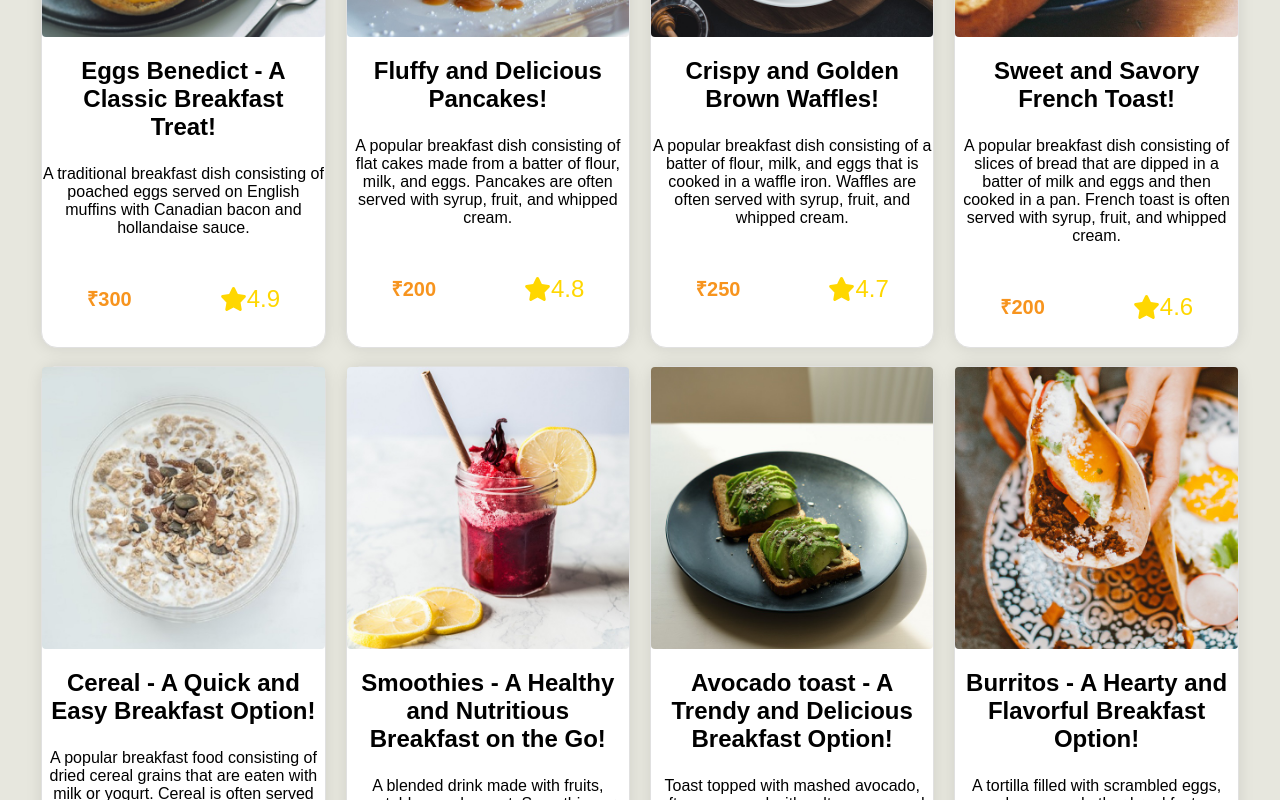
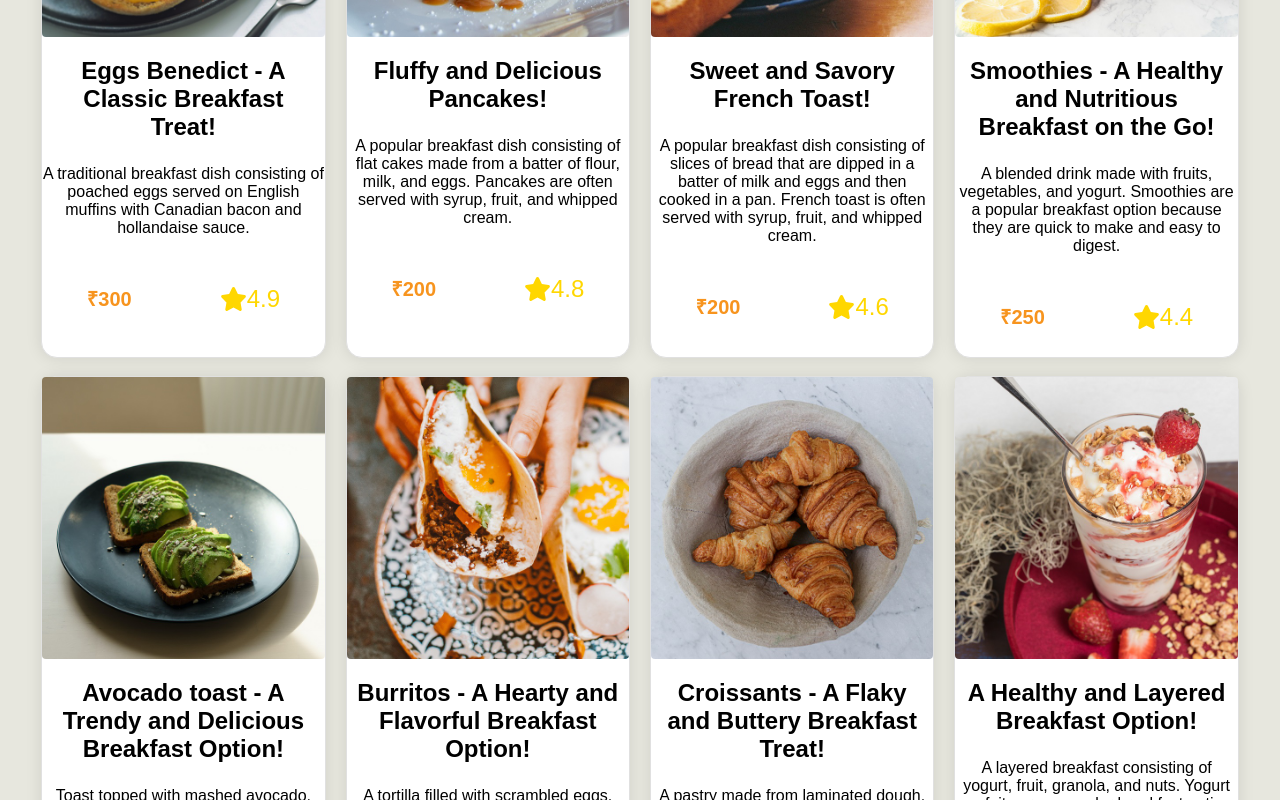
Before and after one commit to rayan25nov/restaurant-client, a React (Vite) app: page /allmeals in a window 1280 px wide. Shown: the part 1560-2360 px from the top of the page. Built offline with nearby package versions, Linux system fonts and the light colour scheme.

Commit message:
Still Trying to figure out vercel error

```diff
--- a/src/routes/meals/Meals.js
+++ b/src/routes/meals/Meals.js
@@ -8,9 +8,9 @@ import friedRice from "/src/assets/images/fried_rice.jpg";
 import noodles from "/src/assets/images/noodles.jpg";
 import eggBenedict from "/src/assets/images/egg_benedict.jpg";
 import pancakes from "/src/assets/images/pancakes.jpg";
-import wafflesImage from "/src/assets/images/waffle.jpg";
+// import wafflesImage from "/src/assets/images/waffle.jpg";
 import frenchToast from "/src/assets/images/french_toast.jpg";
-import cerealImage from "/src/assets/images/cereal.jpg";
+// import cerealImage from "/src/assets/images/cereal.jpg";
 import smoothies from "/src/assets/images/smoothies.jpg";
 import avocadoToast from "/src/assets/images/avocado_toast.jpg";
 import burritos from "/src/assets/images/burritos.jpg";
@@ -110,14 +110,14 @@ const allItems = {
       price: "₹200",
       rating: "4.8",
     },
-    {
-      img: wafflesImage,
-      caption: "Crispy and Golden Brown Waffles!",
-      description:
-        "A popular breakfast dish consisting of a batter of flour, milk, and eggs that is cooked in a waffle iron. Waffles are often served with syrup, fruit, and whipped cream.",
-      price: "₹250",
-      rating: "4.7",
-    },
+    // {
+    //   img: wafflesImage,
+    //   caption: "Crispy and Golden Brown Waffles!",
+    //   description:
+    //     "A popular breakfast dish consisting of a batter of flour, milk, and eggs that is cooked in a waffle iron. Waffles are often served with syrup, fruit, and whipped cream.",
+    //   price: "₹250",
+    //   rating: "4.7",
+    // },
     {
       img: frenchToast,
       caption: "Sweet and Savory French Toast!",
@@ -126,14 +126,14 @@ const allItems = {
       price: "₹200",
       rating: "4.6",
     },
-    {
-      img: cerealImage,
-      caption: "Cereal - A Quick and Easy Breakfast Option!",
-      description:
-        "A popular breakfast food consisting of dried cereal grains that are eaten with milk or yogurt. Cereal is often served with fruit and nuts.",
-      price: "₹150",
-      rating: "4.5",
-    },
+    // {
+    //   img: cerealImage,
+    //   caption: "Cereal - A Quick and Easy Breakfast Option!",
+    //   description:
+    //     "A popular breakfast food consisting of dried cereal grains that are eaten with milk or yogurt. Cereal is often served with fruit and nuts.",
+    //   price: "₹150",
+    //   rating: "4.5",
+    // },
     {
       img: smoothies,
       caption: "Smoothies - A Healthy and Nutritious Breakfast on the Go!",
```
